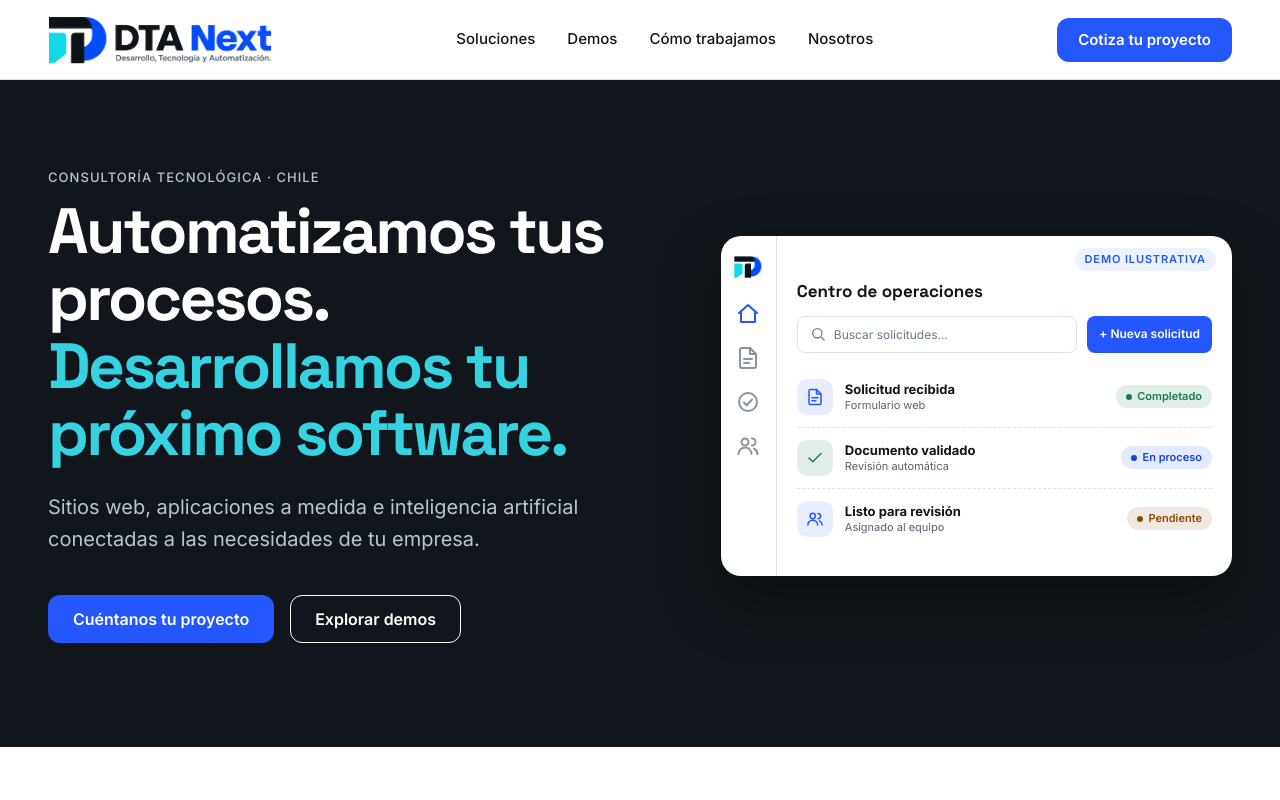
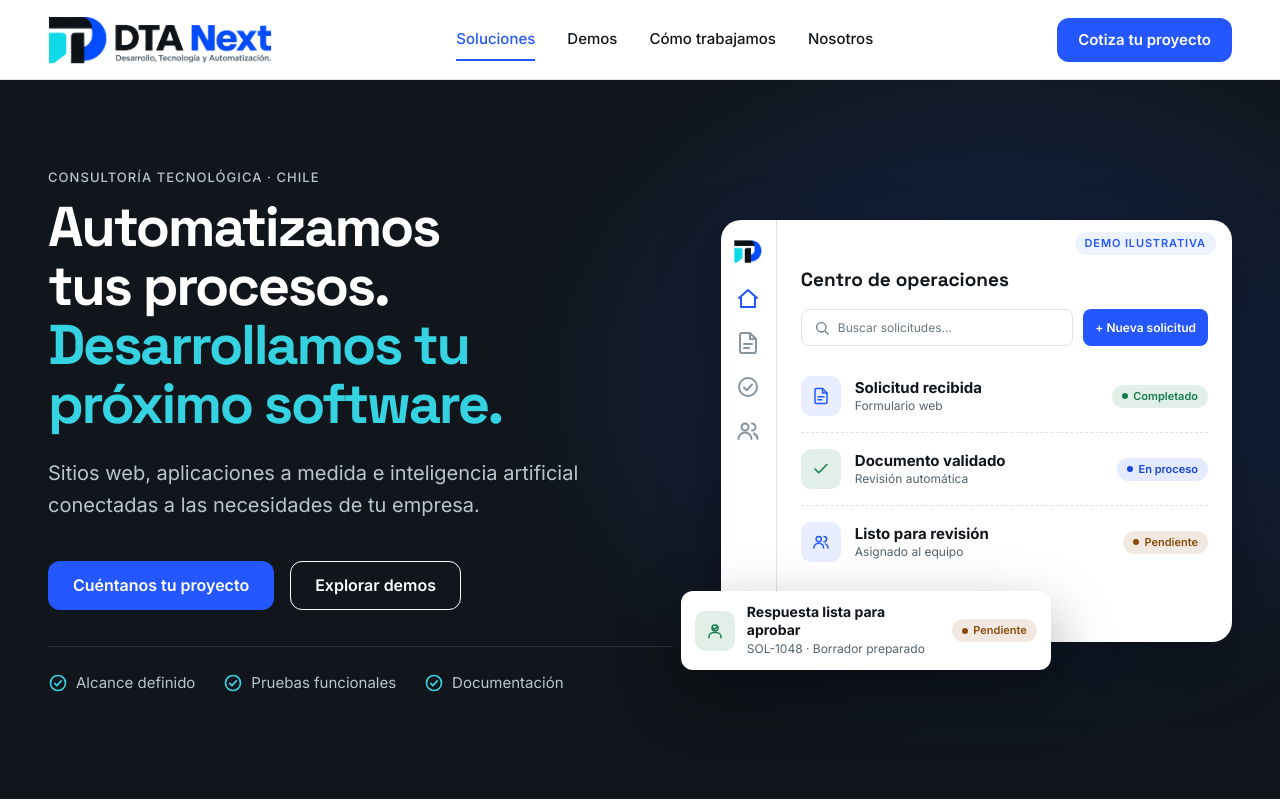
Before and after one commit to sebastian-cp/dta-next, a React (Vite) app: page / in a window 1280 px wide. Shown: the top 800 px of the page. Built offline with nearby package versions, Linux system fonts and the light colour scheme.

Commit message:
Mejora la presentación del hero y el header

```diff
--- a/src/components/Header.jsx
+++ b/src/components/Header.jsx
@@ -18,14 +18,40 @@ export default function Header() {
     return () => { document.removeEventListener('keydown', onKey); mq.removeEventListener('change', onMq) }
   }, [open])
 
+  // Sombra del header al hacer scroll.
+  const [scrolled, setScrolled] = useState(false)
+  useEffect(() => {
+    const onScroll = () => setScrolled(window.scrollY > 8)
+    onScroll()
+    window.addEventListener('scroll', onScroll, { passive: true })
+    return () => window.removeEventListener('scroll', onScroll)
+  }, [])
+
+  // Sección activa: la que cruza una franja alrededor del centro del viewport.
+  const [active, setActive] = useState('')
+  useEffect(() => {
+    const ids = NAV.map((l) => l.href.slice(1))
+    const visible = new Set()
+    const io = new IntersectionObserver(
+      (entries) => {
+        entries.forEach((e) => (e.isIntersecting ? visible.add(e.target.id) : visible.delete(e.target.id)))
+        setActive(ids.find((id) => visible.has(id)) || '')
+      },
+      { rootMargin: '-40% 0px -55% 0px' },
+    )
+    ids.forEach((id) => { const el = document.getElementById(id); if (el) io.observe(el) })
+    return () => io.disconnect()
+  }, [])
+  const current = (href) => (href.slice(1) === active ? 'true' : undefined)
+
   return (
-    <header className="site-header">
+    <header className={`site-header${scrolled ? ' is-scrolled' : ''}`}>
       <div className="container">
         <a className="brand" href="#inicio" aria-label="DTA Next — Inicio">
           <img src="/brand/dta-next-logo.png" width="224" height="48" alt="DTA Next — Inicio" />
         </a>
         <nav className="nav" aria-label="Principal">
-          {NAV.map((l) => <a key={l.href} href={l.href}>{l.label}</a>)}
+          {NAV.map((l) => <a key={l.href} href={l.href} aria-current={current(l.href)}>{l.label}</a>)}
         </nav>
         <a className="button button--primary header-cta" href="#contacto">Cotiza tu proyecto</a>
         <button
--- a/src/sections/Hero.jsx
+++ b/src/sections/Hero.jsx
@@ -1,6 +1,8 @@
 import Icon from '../components/Icon.jsx'
 import Button from '../components/Button.jsx'
 import { MockToolbar, Chip } from '../components/ProductWindow.jsx'
+
+const POINTS = ['Alcance definido', 'Pruebas funcionales', 'Documentación']
 
 const REQUESTS = [
   { icon: 'i-file', ok: false, title: 'Solicitud recibida', sub: 'Formulario web', tone: 'ok', label: 'Completado' },
@@ -22,8 +24,14 @@ export default function Hero() {
             <Button href="#contacto">Cuéntanos tu proyecto</Button>
             <Button href="#demos" variant="secondary-dark">Explorar demos</Button>
           </div>
+          <ul className="hero__points" aria-label="Lo que incluye cada proyecto">
+            {POINTS.map((p) => (
+              <li key={p}><Icon name="i-check-circle" />{p}</li>
+            ))}
+          </ul>
         </div>
 
+        <div className="hero__visual">
         <figure className="window" style={{ margin: 0 }} aria-label="Interfaz ilustrativa de un centro de operaciones">
           <span className="window__badge">Demo ilustrativa</span>
           <div className="ops">
@@ -49,6 +57,15 @@ export default function Hero() {
             </div>
           </div>
         </figure>
+        <div className="float-card" aria-hidden="true">
+          <span className="req__ico req__ico--ok"><Icon name="i-handshake" /></span>
+          <span>
+            <strong>Respuesta lista para aprobar</strong>
+            <small>SOL-1048 · Borrador preparado</small>
+          </span>
+          <Chip tone="wait">Pendiente</Chip>
+        </div>
+        </div>
       </div>
     </section>
   )
--- a/src/styles/sections.css
+++ b/src/styles/sections.css
@@ -234,3 +234,40 @@
 .footer-end { display: flex; align-items: center; gap: 16px; }
 .social-link { width: 44px; height: 44px; display: grid; place-items: center; border: 1px solid var(--color-border); border-radius: var(--radius-md); color: var(--brand-ink); text-decoration: none; transition: color var(--duration-fast), border-color var(--duration-fast), background-color var(--duration-fast); }
 .social-link:hover { color: var(--brand-blue); border-color: var(--brand-blue); background: rgb(36 87 255 / 6%); }
+
+/* ---------- Mejoras de presentación del hero y del header ---------- */
+.site-header { transition: box-shadow var(--duration-normal) var(--ease-standard); }
+.site-header.is-scrolled { box-shadow: 0 6px 24px rgb(16 22 27 / 8%); }
+.nav a[aria-current="true"] { border-bottom-color: var(--brand-blue); color: var(--brand-blue); }
+
+/* Fondo con un degradado sutil de la marca (sin efectos decorativos) */
+.hero { background: radial-gradient(55% 75% at 78% 42%, rgb(36 87 255 / 24%) 0%, rgb(36 87 255 / 0%) 70%), var(--brand-ink); }
+
+/* Título equilibrado en líneas */
+.hero h1 { font-size: clamp(2.5rem, 1.6rem + 2.7vw, 3.5rem); text-wrap: balance; }
+.hero h1 .accent { text-wrap: balance; }
+
+/* Franja de confianza bajo los botones */
+.hero__points { display: flex; flex-wrap: wrap; gap: 10px 28px; margin-top: 36px; padding-top: 24px; border-top: 1px solid var(--color-border-dark); color: var(--color-text-inverse-muted); font-size: .9375rem; }
+.hero__points li { display: flex; align-items: center; gap: 8px; }
+.hero__points .icon { width: 20px; height: 20px; color: var(--brand-cyan); }
+
+/* Visual más grande, con una segunda tarjeta superpuesta */
+.hero__visual { position: relative; }
+.hero .ops { min-height: 400px; }
+.hero .ops__main { padding: 48px 24px 24px; }
+.hero .ops__title { font-size: 1.1875rem; margin-bottom: 16px; }
+.hero .req { padding: 16px 0; grid-template-columns: 40px 1fr auto; gap: 14px; }
+.hero .req__ico { width: 40px; height: 40px; }
+.hero .req strong { font-size: .9375rem; }
+.hero .req small { font-size: .75rem; }
+.float-card { display: grid; grid-template-columns: 40px 1fr auto; gap: 12px; align-items: center; background: #fff; color: var(--brand-ink); border-radius: var(--radius-md); padding: 12px 14px; margin-top: 16px; box-shadow: var(--shadow-window); }
+.float-card .req__ico { width: 40px; height: 40px; border-radius: 10px; display: grid; place-items: center; }
+.float-card strong { display: block; font-size: .875rem; line-height: 1.3; }
+.float-card small { display: block; font-size: .75rem; color: var(--color-text-muted); }
+@media (min-width: 1024px) {
+  .float-card { position: absolute; left: -40px; bottom: -28px; width: 370px; margin-top: 0; }
+}
+@media (min-width: 1024px) {
+  .hero .ops__main { padding-bottom: 64px; }
+}
```
